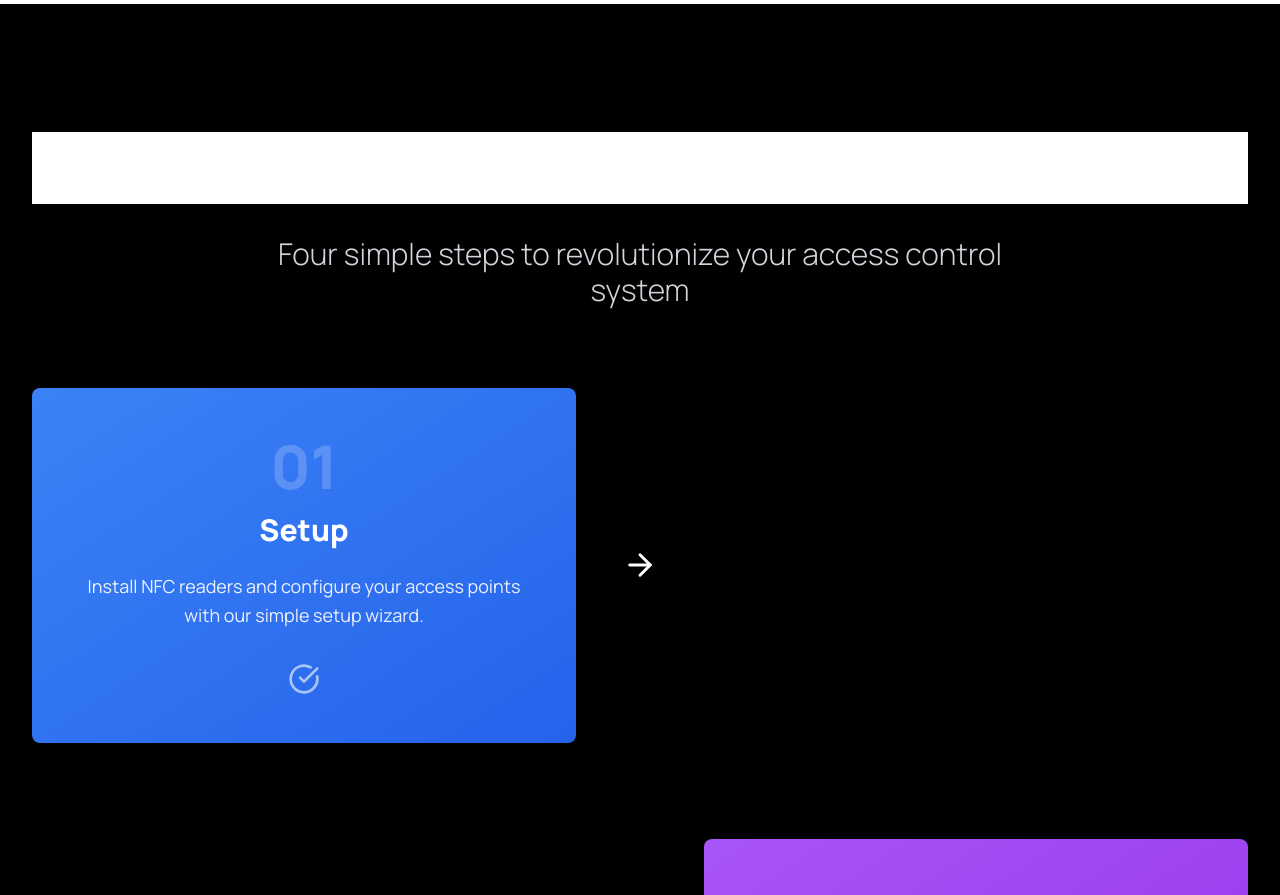
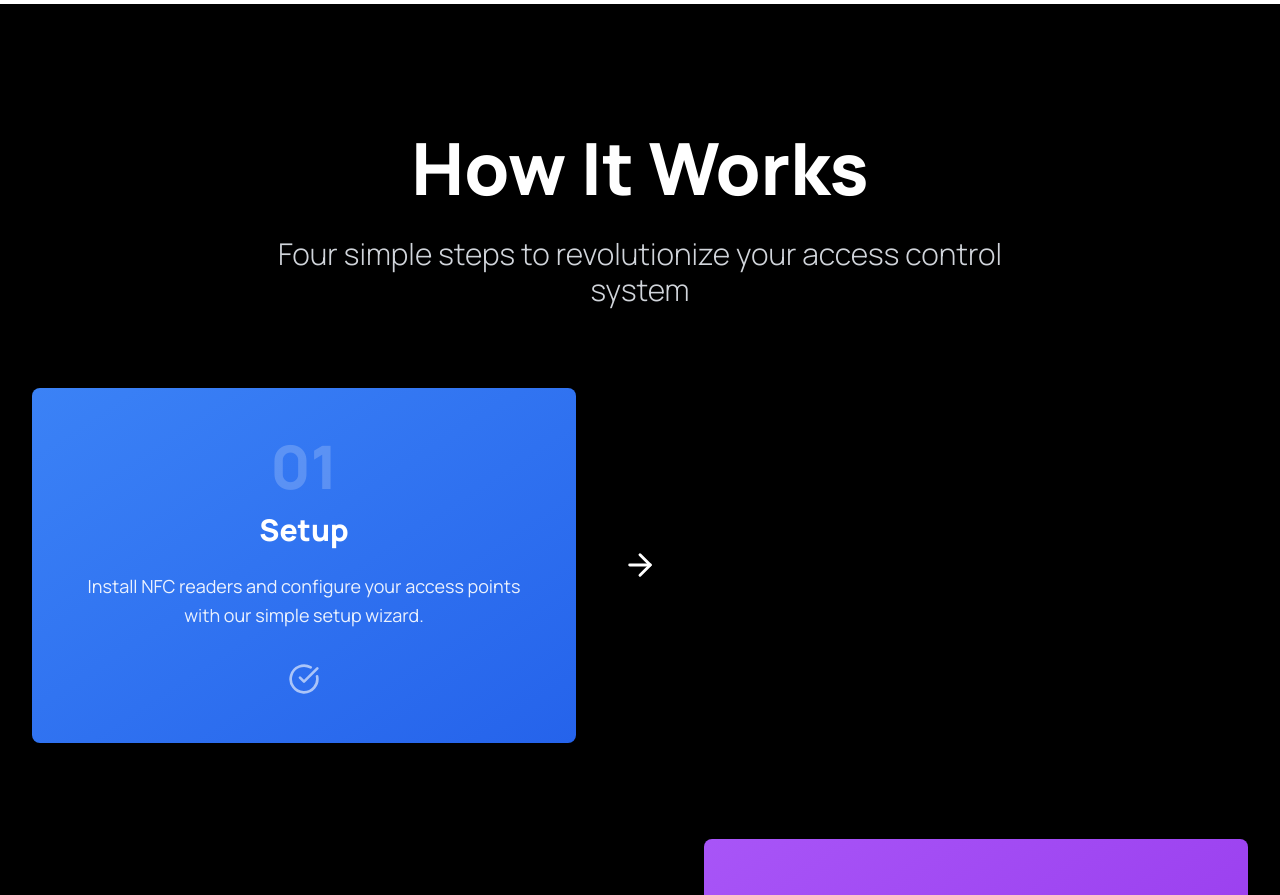
Before and after one commit to ASH-808/webstorlabs-replica-genesis-30, a React (Vite) app: page / in a window 1280 px wide. Shown: the part 9560-10455 px from the top of the page. Built offline with nearby package versions, Linux system fonts and the light colour scheme; a web font is replaced by a local one.

Commit message:
Remove white box in CinematicText
Remove the white box that is masking the animated text in the CinematicText component.

```diff
--- a/src/components/animations/CinematicText.tsx
+++ b/src/components/animations/CinematicText.tsx
@@ -81,8 +81,6 @@ export const CinematicText: React.FC<CinematicTextProps> = ({
         'font-black leading-none',
         getSizeClass(),
         getVariantClass(),
-        variant === 'reveal' && 'before:content-[""] before:absolute before:top-0 before:left-0 before:w-full before:h-full before:bg-white before:z-10',
-        variant === 'reveal' && isInView && 'before:animate-slide-out-right',
         variant === 'fade-up' && !isInView && 'opacity-0 translate-y-8',
         variant === 'fade-up' && isInView && 'opacity-100 translate-y-0',
         variant === 'scale-in' && !isInView && 'opacity-0 scale-95',
```
